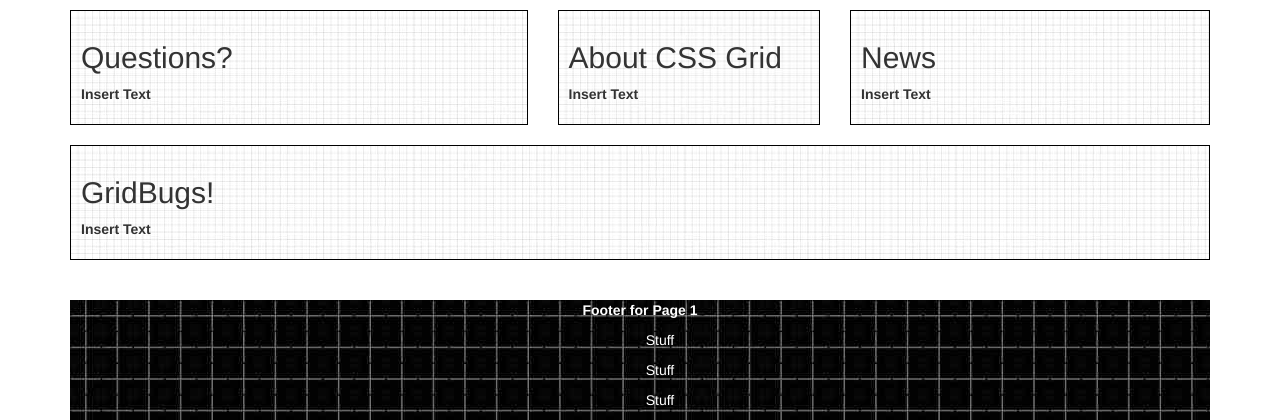
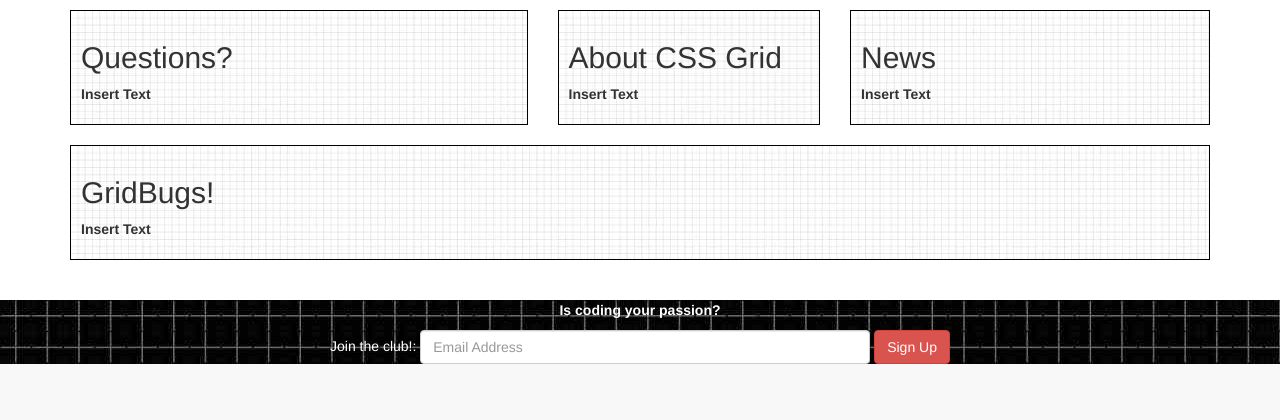
Before and after one commit to SpicyTaterTot00/IndividualAssignment, a Flask app: page / in a window 1280 px wide. Shown: the part 899-1319 px from the top of the page. After the commit the page ends 1263 px from the top, so only its background shows below. Run offline with Flask 2, Linux system fonts and the light colour scheme; some libraries are stand-ins or nearby versions.

Commit message:
final commit

```diff
--- a/templates/page1.html
+++ b/templates/page1.html
@@ -71,8 +71,9 @@
     footer {
       background-image: url('static/images/blackgrid.jpeg');
       color:white;
-      float: left;
       width: 100%;
+      position:absolute;
+      left:0%;
     }
   </style>
 </head>
@@ -199,12 +200,12 @@
       </div>
   </div><br><br>
 
-<footer class="container-fluid text-center">
-  <p>Footer for Page 1</p>
-  <ul>Stuff</ul>
-  <ul>Stuff</ul>
-  <ul>Stuff</ul>
-</footer>
-
+  <footer class="container-fluid text-center">
+    <p>Is coding your passion?</p>
+    <form class="form-inline">Join the club!:
+      <input type="email" class="form-control" size="50" placeholder="Email Address">
+      <button type="button" class="btn btn-danger">Sign Up</button>
+    </form>
+  </footer>
 </body>
 </html>
```
Also changed, not shown: templates/page3.html (+10 -7 lines).
